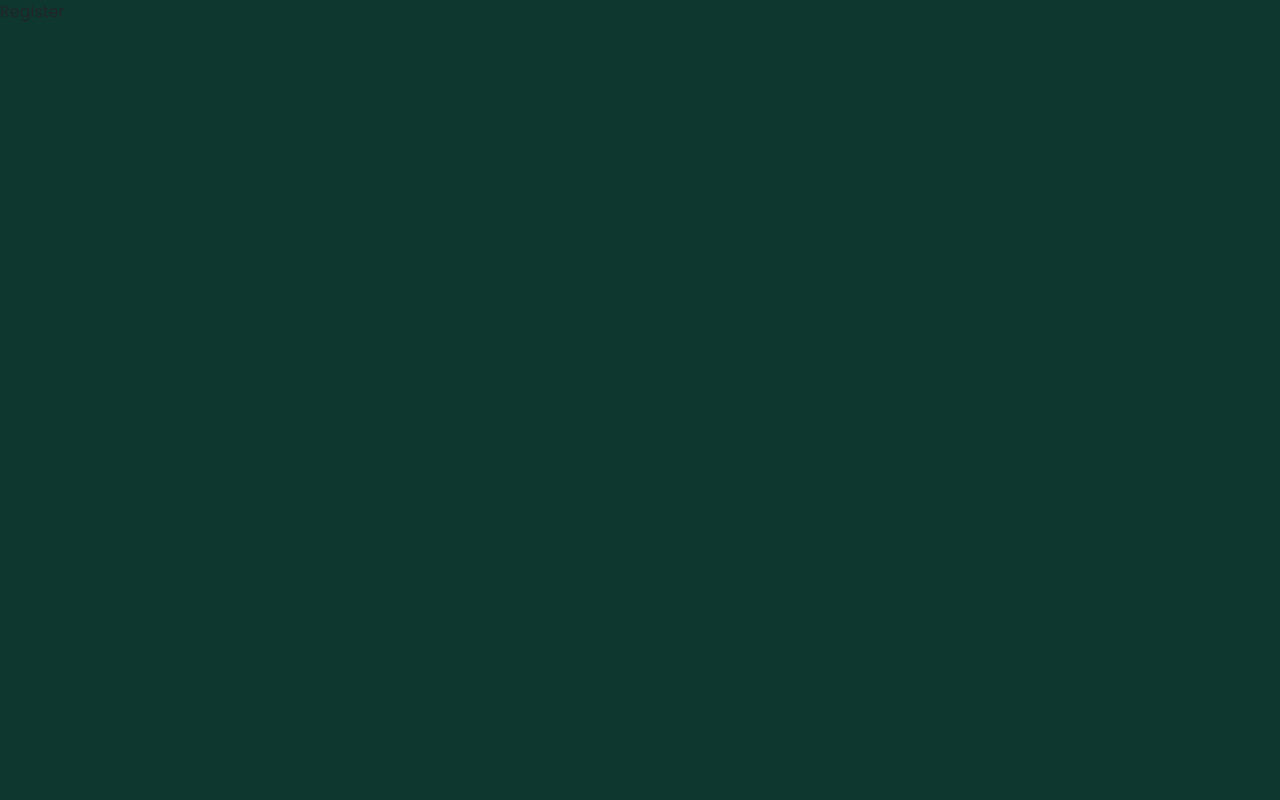
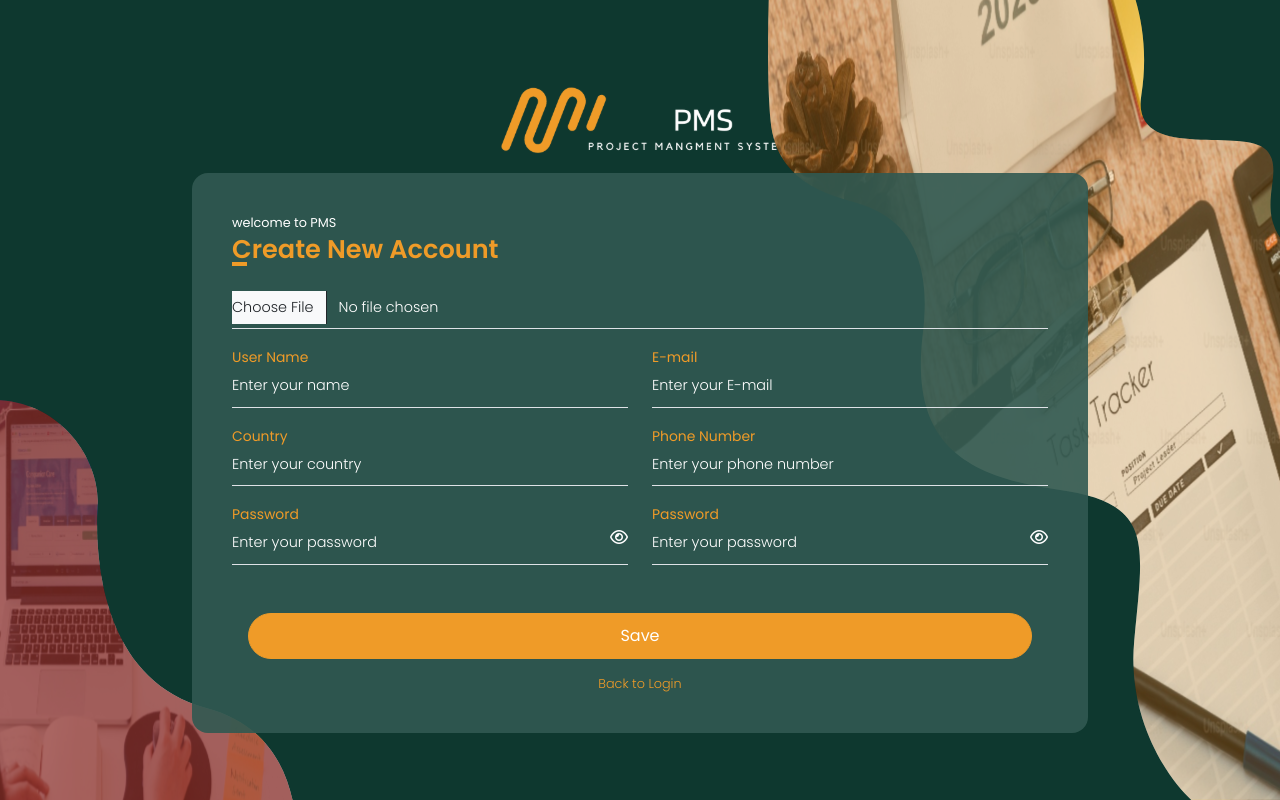
Before and after one commit to moali444/PMS_System, a React (Vite) app: page /register in a window 1280 px wide. Built offline with nearby package versions, Linux system fonts and the light colour scheme.

Commit message:
Register page (design & api)

```diff
--- a/src/modules/Auth/components/Register/Register.scss
+++ b/src/modules/Auth/components/Register/Register.scss
@@ -0,0 +1,39 @@
+/**---- Register Css ----**/
+#Register_page{
+    width: 100%;
+    min-height: 100vh;
+    position: relative;
+    display: flex;
+    align-items: center;
+    justify-content: center;
+    &::before{
+        content: '';
+        width: 40%;
+        height: 100%;
+        position: absolute;
+        top: 0;
+        inset-inline-end: 0;
+        background-image: url(../../../../assets/images/svg/reset/reset-top.svg);
+        background-repeat: no-repeat;
+        background-size: cover;
+        background-position-y: top;
+    }
+    &::after{
+        content: '';
+        width: 300px;
+        height: 400px;
+        position: absolute;
+        bottom: 0;
+        inset-inline-start: 0;
+        background-image: url(../../../../assets/images/svg/reset/reset-bottom.svg);
+        background-repeat: no-repeat;
+        background-size: cover;
+        background-position-y: top;
+    }
+    #auth_cart{
+        width: 70%;
+    }
+    .cart-bx{
+        width: 100%;
+    }
+}
--- a/src/modules/Auth/components/Register/Register.tsx
+++ b/src/modules/Auth/components/Register/Register.tsx
@@ -1,8 +1,17 @@
+import AuthFormCart from '../../../Shared/components/AuthFormCart/AuthFormCart';
+import RegisterForm from './RegisterForm';
 import './Register.scss';
 
 const Register = () => {
   return (
-    <div>Register</div>
+    <div id='Register_page'>
+      <AuthFormCart
+        title_text='Create New Account'
+        content={
+          <RegisterForm />
+        }
+      />
+    </div>
   )
 }
 
--- /dev/null
+++ b/src/modules/Auth/components/Register/RegisterForm.tsx
@@ -0,0 +1,224 @@
+import { useState } from "react";
+import Button from "react-bootstrap/Button";
+import Form from "react-bootstrap/Form";
+import InputGroup from "react-bootstrap/InputGroup";
+import { Link, useNavigate } from "react-router-dom";
+import { useForm, SubmitHandler } from "react-hook-form";
+import { Alert, Col, Row } from "react-bootstrap";
+import { USERS_URLS } from "../../../../constants/END_POINTS";
+import axios, { AxiosError } from 'axios';
+import { toast } from "react-toastify";
+
+interface IFormInput {
+  userName?: string;
+  country?: string;
+  email?: string;
+  password?: string;
+  confirmPassword?: string;
+  phoneNumber?: number;
+  profileImage?: object;
+}
+
+const RegisterForm = () => {
+  const {
+    register,
+    handleSubmit,
+    watch,
+    formState: { errors },
+  } = useForm<IFormInput>();
+  const [showPassword, setShowPassword] = useState(false);
+  const [showConfirmPassword, setShowConfirmPassword] = useState(false);
+  const navigate = useNavigate();
+  //const [uploadedFile, SetUploadedFile] = useState('');
+
+  const appendToFormData = (data) => {
+    const formData = new FormData();
+    formData.append('userName', data.userName);
+    formData.append('email', data.email);
+    formData.append('password', data.password);
+    formData.append('confirmPassword', data.confirmPassword);
+    formData.append('phoneNumber', data.phoneNumber);
+    formData.append('country', data.country);
+    formData.append('profileImage', data.profileImage[0]);
+
+    return formData;
+  }
+
+  const onSubmit: SubmitHandler<IFormInput> = async (data) => {
+    const registerData = appendToFormData(data);
+    //console.log("Success:", data);
+    try {
+      const response = await axios.post(USERS_URLS.register, registerData);
+      toast.success(response?.data?.message || 'registered successfuly');
+      navigate("/verify-account");
+      console.log(response);
+    } catch (error) {
+      if (error instanceof AxiosError) {
+        toast.error(error.response?.data?.message);
+      }
+    }
+  };
+
+  return (
+    <div>
+      <Form onSubmit={handleSubmit(onSubmit)} noValidate>
+        <Row>
+          <Col md={12}>
+            <Form.Group className="mb-3">
+              {/* <Form.Label>E-mail</Form.Label> */}
+              <Form.Control
+                type="file"
+                placeholder="upload your image"
+                {...register("profileImage", {
+                  required: "image is required",
+                })}
+              />
+              {errors.profileImage && (
+                <Alert className="mt-3 py-2">{errors.profileImage.message}</Alert>
+              )}
+            </Form.Group>
+          </Col>
+
+          <Col md={6}>
+            <Form.Group className="mb-3">
+              <Form.Label>User Name</Form.Label>
+              <Form.Control
+                type="text"
+                placeholder="Enter your name"
+                {...register("userName", {
+                  required: "user name is required",
+                })}
+              />
+              {errors.userName && (
+                <Alert className="mt-3 py-2">{errors.userName.message}</Alert>
+              )}
+            </Form.Group>
+
+            <Form.Group className="mb-3">
+              <Form.Label>Country</Form.Label>
+              <Form.Control
+                type="text"
+                placeholder="Enter your country"
+                {...register("country", {
+                  required: "country name is required",
+                })}
+              />
+              {errors.country && (
+                <Alert className="mt-3 py-2">{errors.country.message}</Alert>
+              )}
+            </Form.Group>
+
+            <Form.Group className="mb-3">
+              <Form.Label>Password</Form.Label>
+              <InputGroup>
+                <Form.Control
+                  type={showPassword ? "text" : "password"}
+                  placeholder="Enter your password"
+                  {...register("password", {
+                    required: "Password is required",
+                    minLength: {
+                      value: 8,
+                      message: "Password must be at least 8 characters long",
+                    },
+                  })}
+                />
+                <span
+                  className="show-icon"
+                  onClick={() => setShowPassword(!showPassword)}
+                >
+                  {showPassword ? (
+                    <i className="fa-regular fa-eye-slash" />
+                  ) : (
+                    <i className="fa-regular fa-eye" />
+                  )}
+                </span>
+              </InputGroup>
+              {errors.password && (
+                <Alert className="p-2 mt-3">{errors?.password?.message}</Alert>
+              )}
+            </Form.Group>
+          </Col>
+
+          <Col md={6}>
+            <Form.Group className="mb-3">
+              <Form.Label>E-mail</Form.Label>
+              <Form.Control
+                type="email"
+                placeholder="Enter your E-mail"
+                {...register("email", {
+                  required: "email is required",
+                  pattern: {
+                    value: /^[\w-.]+@([\w-]+\.)+[\w-]{2,4}$/,
+                    message: "please enter a valid email",
+                  },
+                })}
+              />
+              {errors.email && (
+                <Alert className="mt-3 py-2">{errors.email.message}</Alert>
+              )}
+            </Form.Group>
+
+            <Form.Group className="mb-3">
+              <Form.Label>Phone Number</Form.Label>
+              <Form.Control
+                type="number"
+                placeholder="Enter your phone number"
+                {...register("phoneNumber", {
+                  required: "OTP is required",
+                })}
+              />
+              {errors.phoneNumber && (
+                <Alert className="mt-3 py-2">
+                  {errors.phoneNumber.message}
+                </Alert>
+              )}
+            </Form.Group>
+
+            <Form.Group className="mb-5">
+              <Form.Label>Password</Form.Label>
+              <InputGroup>
+                <Form.Control
+                  type={showConfirmPassword ? "text" : "password"}
+                  placeholder="Enter your password"
+                  {...register("confirmPassword", {
+                    required: "Password is required",
+                    validate: (value) => {
+                      return (
+                        value === watch("password") || "Password does not match"
+                      );
+                    },
+                  })}
+                />
+                <span
+                  className="show-icon"
+                  onClick={() => setShowConfirmPassword(!showConfirmPassword)}
+                >
+                  {showConfirmPassword ? (
+                    <i className="fa-regular fa-eye-slash" />
+                  ) : (
+                    <i className="fa-regular fa-eye" />
+                  )}
+                </span>
+              </InputGroup>
+              {errors.confirmPassword && (
+                <Alert className="p-2 mt-3">
+                  {errors?.confirmPassword?.message}
+                </Alert>
+              )}
+            </Form.Group>
+          </Col>
+        </Row>
+
+        <Button className="form-btn" variant="primary" type="submit">
+          Save
+        </Button>
+      </Form>
+
+      <div className="back-to-link">
+        <Link to="/login">Back to Login</Link>
+      </div>
+    </div>
+  );
+};
+
+export default RegisterForm;
```
